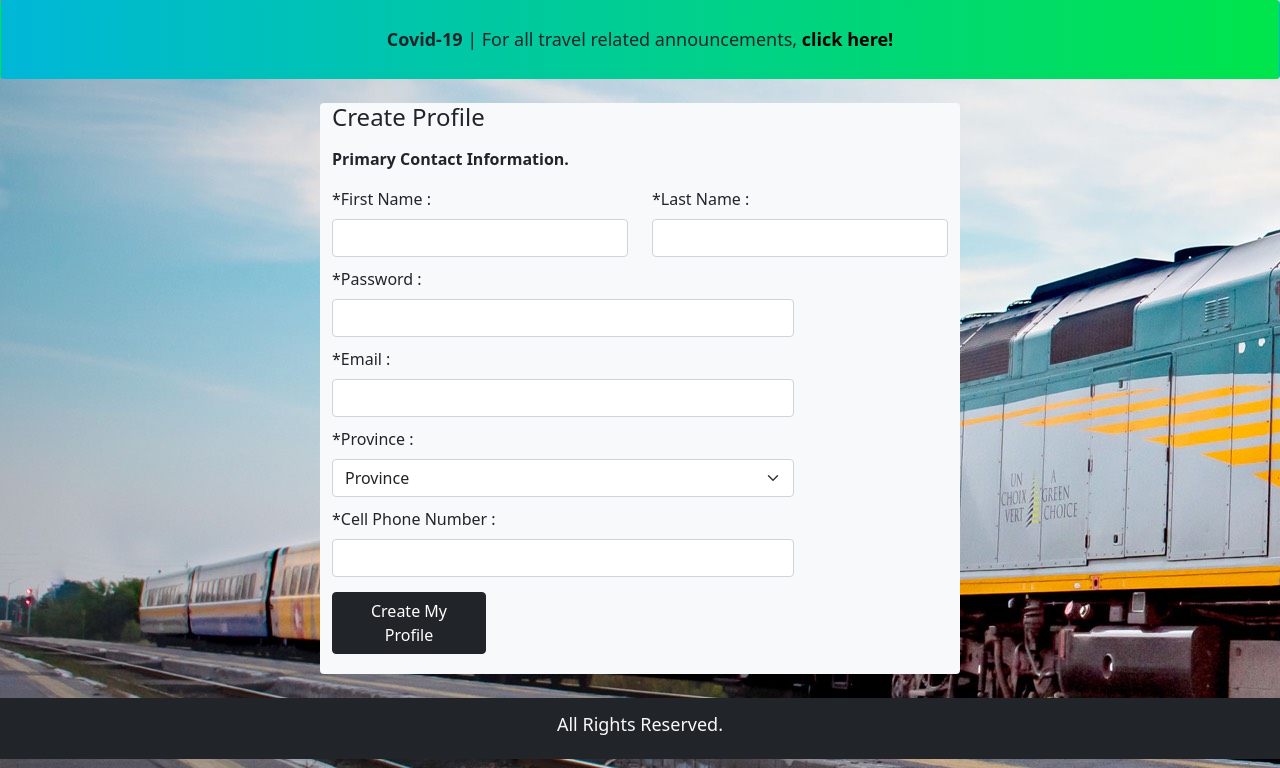
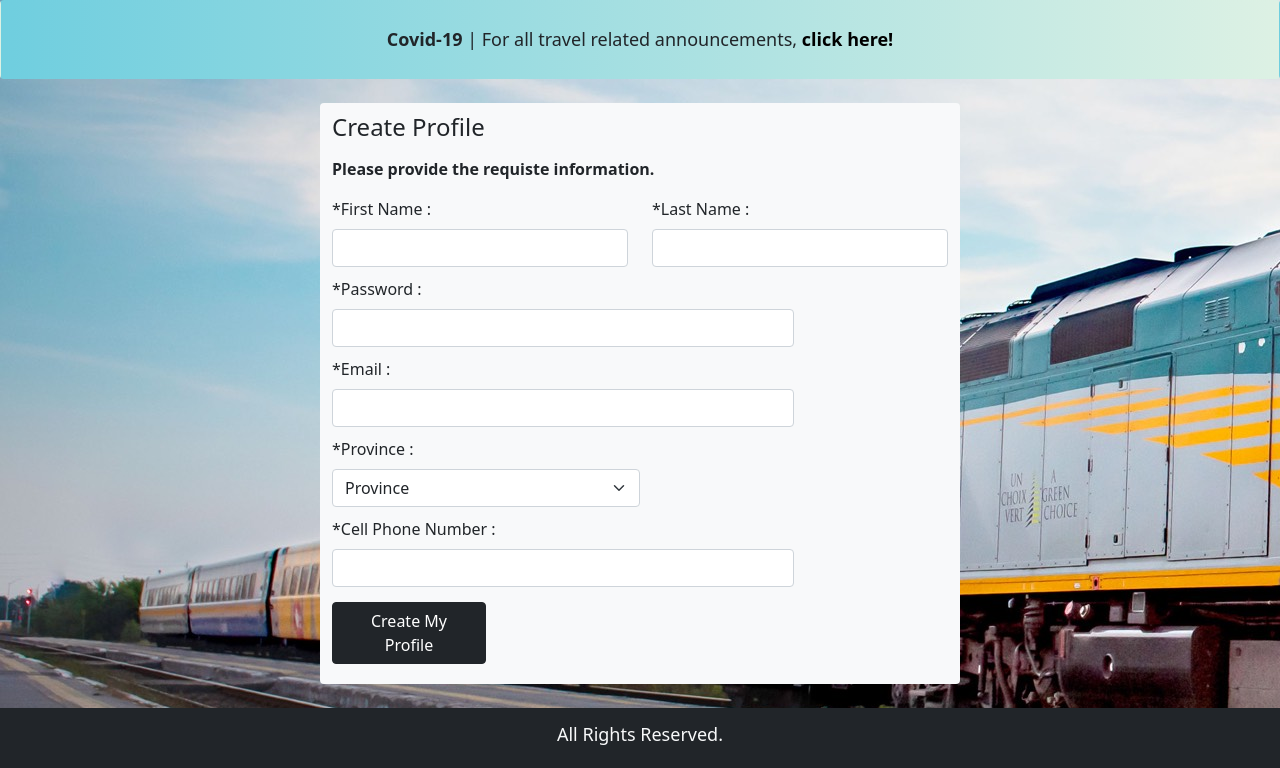
Before and after one commit to HassanMahmoodKhan/Web-Development-Project, a Flask app: template templates/Register.html in a window 1280 px wide. Shown: the top 768 px of the page. Run offline with Flask 2, Linux system fonts and the light colour scheme; the template is opened without the code that fills it, so the values that code supplies are empty.

Commit message:
styling updates for login and register page

```diff
--- a/templates/Register.html
+++ b/templates/Register.html
@@ -16,7 +16,7 @@
 <body style="background-image: url(../static/image.jpg);">
     <header>
       <div class="alert text" style="margin: 0px 0px 0px 0px; padding: 25px; text-align: center; font-size: large;
-      background-image: linear-gradient(to right, #00B7D8 , #00E54B);">
+      background-image: linear-gradient(to right, #6fcedf , #ddf1e4);">
           <strong>Covid-19</strong> | For all travel related announcements,<a href="{{url_for('covid')}}" class="alert-link"
           style="text-decoration: none; color: black;"> click here!</a>
         </div>
@@ -30,9 +30,9 @@
 
         <form action="{{url_for('signup1')}}" method="POST">
           <div class="row">
-            <h4 style="margin-bottom: 15px;">Create Profile</h4>
+            <h4 style="margin-bottom: 15px; padding-top: 10px;">Create Profile</h4>
             <p>
-              <strong>Primary Contact Information.</strong><br>
+              <strong>Please provide the requiste information.</strong><br>
             </p>
             <div class="col">
               <label for="fname" class="form-label">*First Name :</label>
@@ -63,7 +63,7 @@
 
             <div>
               <label for="province" class="form-label" style="margin-top: 10px;">*Province :</label>
-              <select name="province_1" id="province" class="form-select" style="width: 75%;" required>
+              <select name="province_1" id="province" class="form-select" style="width: 50%;" required>
                 <option selected disabled>Province</option>
                 <option value="Alberta">Alberta</option>
                 <option value="British Columbia">British Columbia</option>
--- a/templates/login.html
+++ b/templates/login.html
@@ -18,7 +18,7 @@
 <body style="background-image:url(../static/image.jpg);">
     <header>
       <div class="alert text" style="margin: 0px 0px 0px 0px; padding: 25px; text-align: center; font-size: large;
-    background-image: linear-gradient(to right, #00B7D8 , #00E54B);">
+    background-image: linear-gradient(to right, #6fcedf , #ddf1e4);">
         <strong>Covid-19</strong> | For all travel related announcements,<a href="{{url_for('covid')}}" class="alert-link"
         style="text-decoration: none; color: black;"> click here!</a>
       </div>
```
